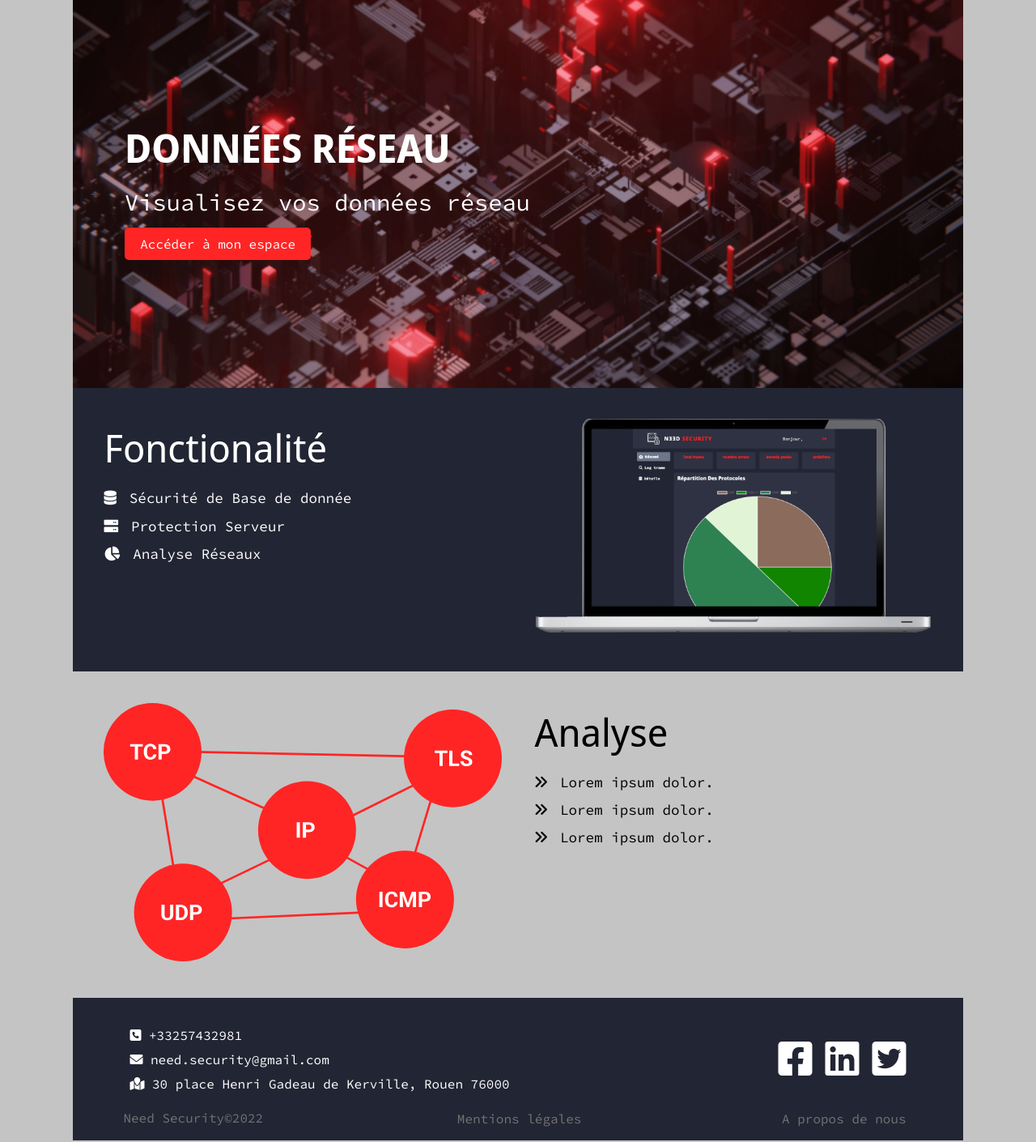
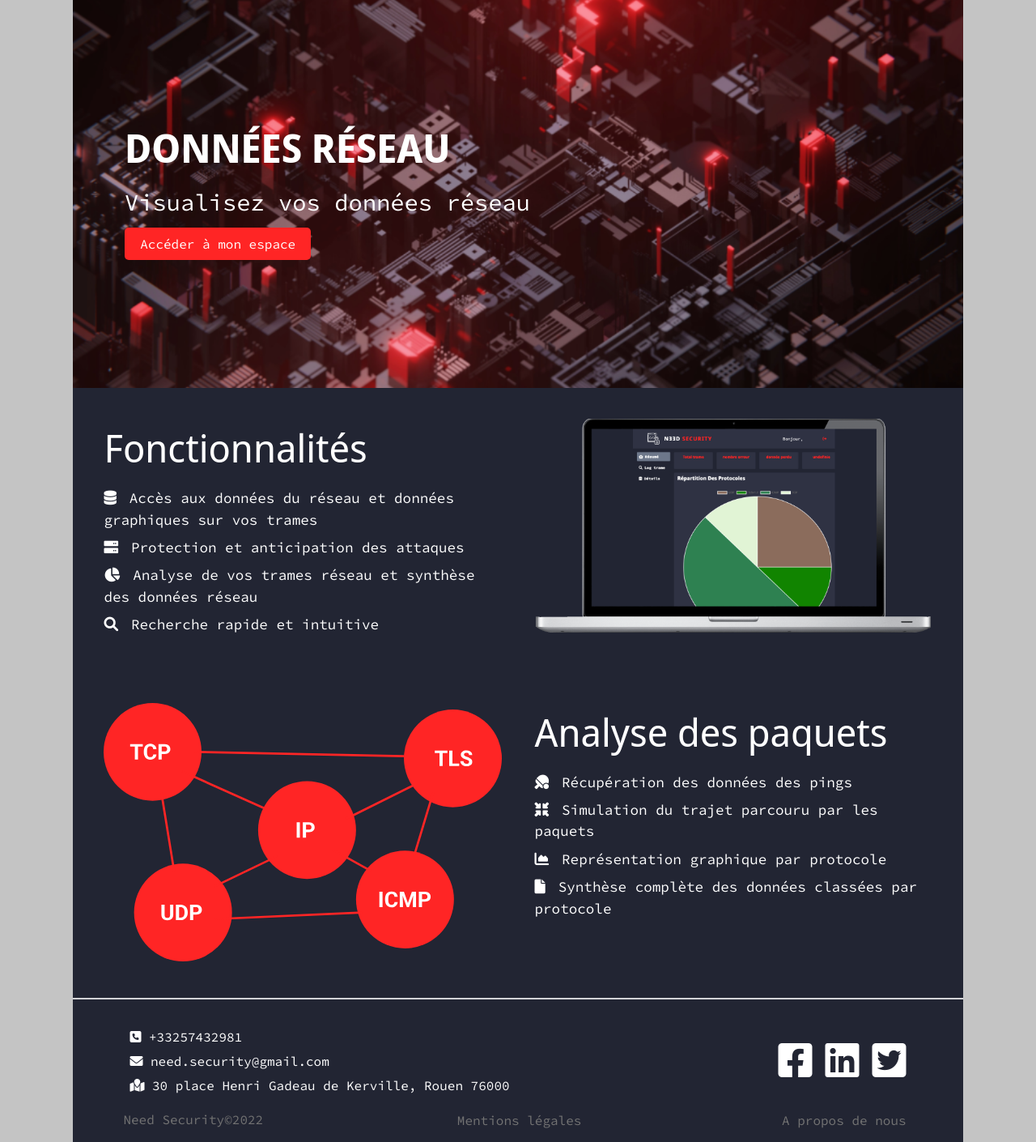
Before and after one commit to RomainLALLEMENT/NeedSecurity, a PHP site: page / in a window 1280 px wide. Shown: the part 87-1497 px from the top of the page at 81% size. Run offline with PHP 8.4, Linux system fonts and the light colour scheme; some libraries are stand-ins or nearby versions.

Commit message:
:hammer: accueil contenu + pages front

```diff
--- a/assets/css/style.css
+++ b/assets/css/style.css
@@ -105,6 +105,8 @@ INDEX  PHP
 #abouts-us{
     display: flex;
     flex-flow: row nowrap;
+    background-color: var(--back-color);
+    color: white;
     justify-content: space-between;
     padding: max(1rem, 3vw);
     gap: 4%;
@@ -125,6 +127,7 @@ INDEX  PHP
     color: white;
     padding: max(1rem, 3vw);
     gap: 4%;
+    height: 100%;
 }
 #functionality h2{
     font-size: clamp(1.8rem, 2rem + 3vw , 3rem);
@@ -145,10 +148,11 @@ INDEX  PHP
 
 /* Analyse */
 #analyse{
-    background-color: var(--gris);
     display: flex;
-    flex-flow: row nowrap;
+    flex-flow: row-reverse nowrap;
     justify-content: space-between;
+    background-color: var(--back-color);
+    color: white;
     padding: max(1rem, 3vw);
     gap: 4%;
 }
@@ -156,7 +160,7 @@ INDEX  PHP
     font-size: clamp(1.8rem, 2rem + 3vw , 3rem);
     margin-bottom: .8rem;
 }
-#analyse> div{
+#analyse > div{
     width: 50%;
 }
 #analyse ul{
@@ -173,6 +177,8 @@ INDEX  PHP
 /*Mentions légales*/
 #mentionslegales{
     padding: 3rem;
+    background-color: var(--back-color);
+    color: white;
 }
 .ml-title h2 {
     font-size: 2rem;
--- a/assets/css/style_commun.css
+++ b/assets/css/style_commun.css
@@ -125,6 +125,7 @@ h1, h2, h3, h4, h5, h6{
     flex-flow: column nowrap;
     z-index: 2;
     position: relative;
+    border-top: 2px solid rgba(255,255,255,.8);
 }
 .footer .footer-bot,.footer .footer-bot a{
     color: var(--copyright-color);
--- a/index.php
+++ b/index.php
@@ -16,11 +16,12 @@ include_once ('inc/header.php');
 
     <section id="functionality">
         <div>
-    <h2>Fonctionalité</h2>
+            <h2>Fonctionnalités</h2>
             <ul id="list-func">
-            <li><i class="fas fa-database"></i>Sécurité de Base de donnée</li>
-            <li><i class="fas fa-server"></i>Protection Serveur</li>
-            <li><i class="fas fa-chart-pie"></i>Analyse Réseaux</li>
+                <li><i class="fas fa-database"></i>Accès aux données du réseau et données graphiques sur vos trames</li>
+                <li><i class="fas fa-server"></i>Protection et anticipation des attaques</li>
+                <li><i class="fas fa-chart-pie"></i>Analyse de vos trames réseau et synthèse des données réseau</li>
+                <li><i class="fas fa-search"></i>Recherche rapide et intuitive</li>
             </ul>
         </div>
         <div>
@@ -29,14 +30,17 @@ include_once ('inc/header.php');
     </section>
 
     <section id="analyse">
-    <div><img src="assets/img/orga.svg" alt=""></div>
         <div>
-        <h2>Analyse </h2>
-        <ul id="list-analyse">
-            <li><i class="fas fa-angle-double-right"></i>Lorem ipsum dolor.</li>
-            <li><i class="fas fa-angle-double-right"></i>Lorem ipsum dolor.</li>
-            <li><i class="fas fa-angle-double-right"></i>Lorem ipsum dolor.</li>
+            <h2>Analyse des paquets</h2>
+            <ul id="list-func">
+                <li><i class="fas fa-table-tennis"></i>Récupération des données des pings</li>
+                <li><i class="fas fa-compress-arrows-alt"></i>Simulation du trajet parcouru par les paquets</li>
+                <li><i class="fas fa-chart-area"></i>Représentation graphique par protocole</li>
+                <li><i class="fas fa-file"></i>Synthèse complète des données classées par protocole</li>
             </ul>
+        </div>
+        <div>
+            <img src="assets/img/orga.svg" alt="ordinateur avec vue sur le dashboard">
         </div>
     </section>
 
```
Lines whose indentation alone changed are shown as unchanged.
